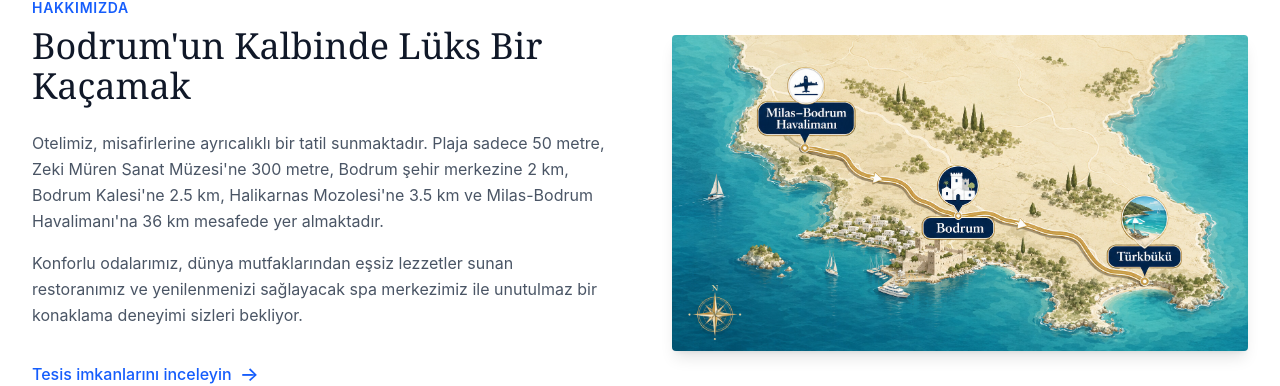
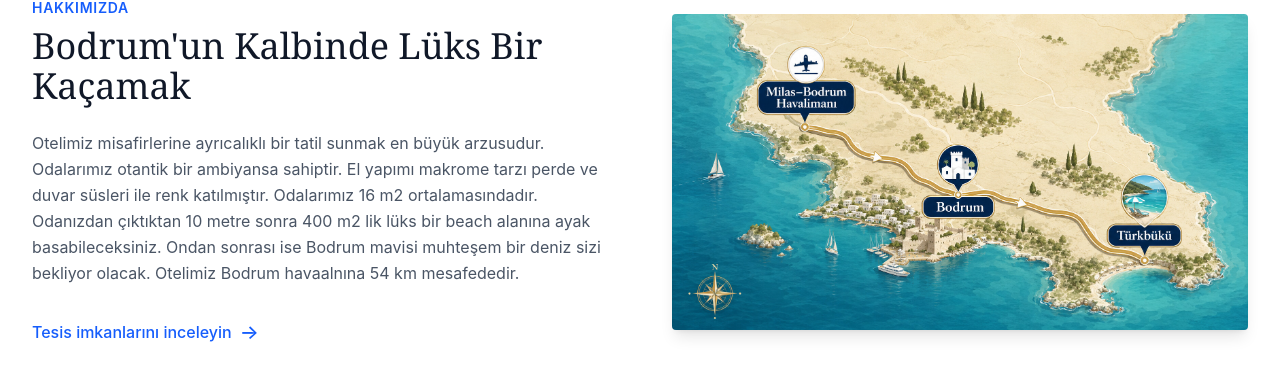
Before and after one commit to Max19071/golkoy_turkbuku1, a React (Vite) app: page / in a window 1280 px wide. Shown: the part 898-1284 px from the top of the page. Built offline with nearby package versions, Linux system fonts and the light colour scheme.

Commit message:
Hakkımızda açıklama metnini güncelle

```diff
--- a/src/components/About.tsx
+++ b/src/components/About.tsx
@@ -16,10 +16,7 @@ export default function About() {
             </h2>
             <div className="space-y-4 text-gray-600 leading-relaxed">
               <p>
-                Otelimiz, misafirlerine ayrıcalıklı bir tatil sunmaktadır. Plaja sadece 50 metre, Zeki Müren Sanat Müzesi'ne 300 metre, Bodrum şehir merkezine 2 km, Bodrum Kalesi'ne 2.5 km, Halikarnas Mozolesi'ne 3.5 km ve Milas-Bodrum Havalimanı'na 36 km mesafede yer almaktadır.
-              </p>
-              <p>
-                Konforlu odalarımız, dünya mutfaklarından eşsiz lezzetler sunan restoranımız ve yenilenmenizi sağlayacak spa merkezimiz ile unutulmaz bir konaklama deneyimi sizleri bekliyor.
+                Otelimiz misafirlerine ayrıcalıklı bir tatil sunmak en büyük arzusudur. Odalarımız otantik bir ambiyansa sahiptir. El yapımı makrome tarzı perde ve duvar süsleri ile renk katılmıştır. Odalarımız 16 m2 ortalamasındadır. Odanızdan çıktıktan 10 metre sonra 400 m2 lik lüks bir beach alanına ayak basabileceksiniz. Ondan sonrası ise Bodrum mavisi muhteşem bir deniz sizi bekliyor olacak. Otelimiz Bodrum havaalnına 54 km mesafededir.
               </p>
             </div>
             <div className="mt-8">
```
